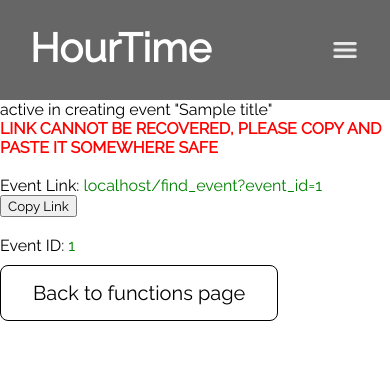
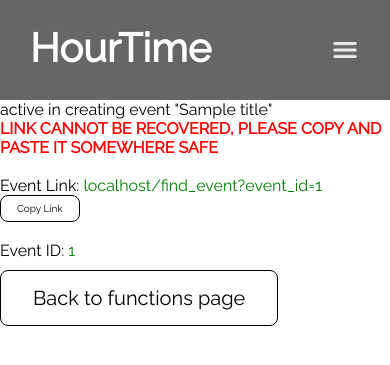
Before and after one commit to CheeXueyi/free-time-finder, a Flask app: template webapp/templates/make_event_status.html in a window 390 px wide. Shown: the top 365 px of the page. Run offline with Flask 2, Linux system fonts and the light colour scheme; the template is opened without the code that fills it: most values are stand-ins (such as "Sample title", 1, 10 or a date in 2020).

Commit message:
-Change button look on "make event status" page -tested interface on mobile phone

```diff
--- a/webapp/templates/make_event_status.html
+++ b/webapp/templates/make_event_status.html
@@ -17,7 +17,7 @@
 <p>{{status}} in creating event "{{title}}"</p>
 <h4 style="color:red; font-weight:bold;">LINK CANNOT BE RECOVERED, PLEASE COPY AND PASTE IT SOMEWHERE SAFE</h4>
 <br>
-<p>Event Link:<span id="link" class="green"> DOMAIN/find_event?event_id={{id}}</span></p><button id="copy_link">Copy Link</button>
+<p>Event Link:<span id="link" class="green"> DOMAIN/find_event?event_id={{id}}</span></p><button id="copy_link" class="button_small">Copy Link</button>
 <br><br>
 <p>Event ID: <span class="green">{{id}}</span></p>
 <a href="/functions" class="button">Back to functions page</a>
```
